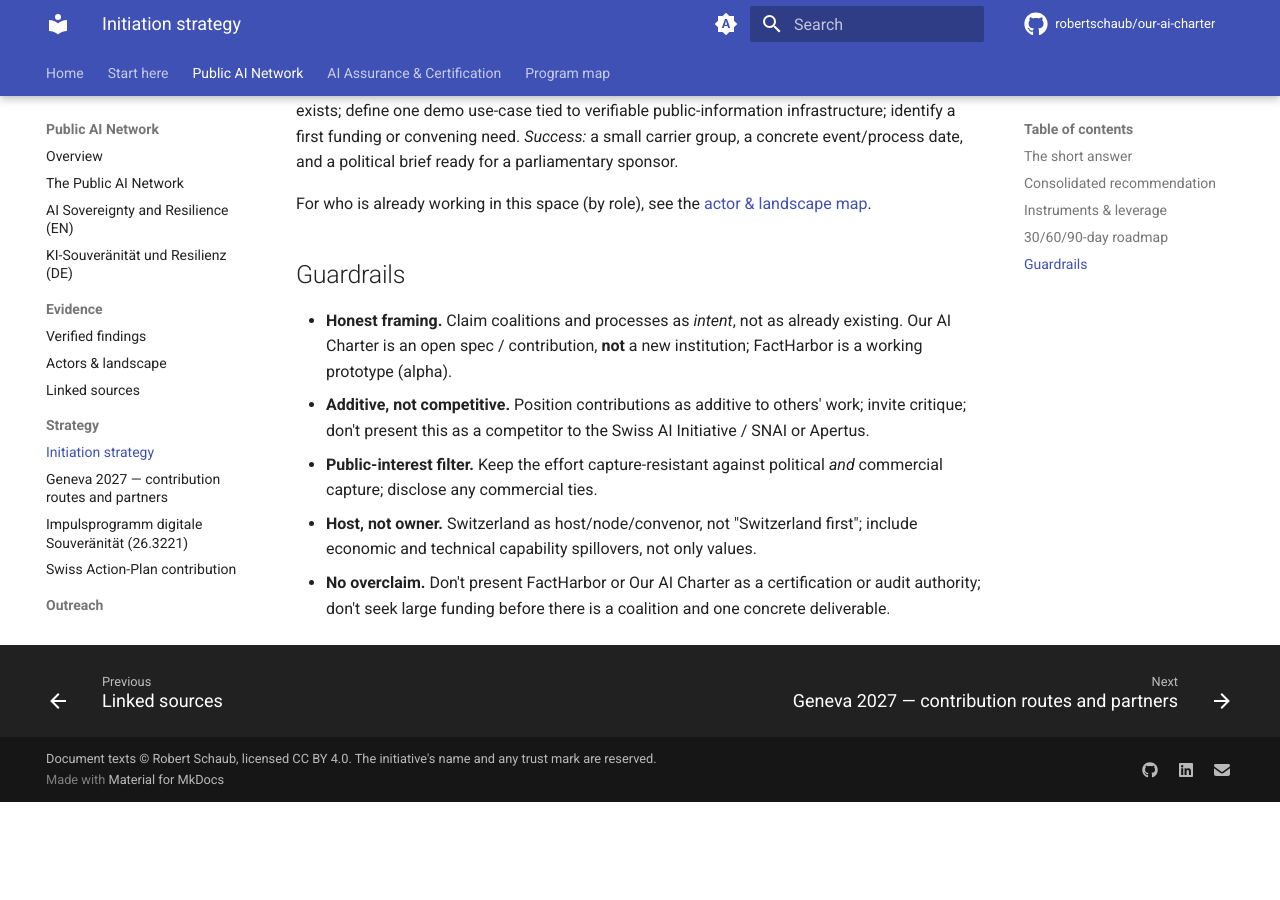
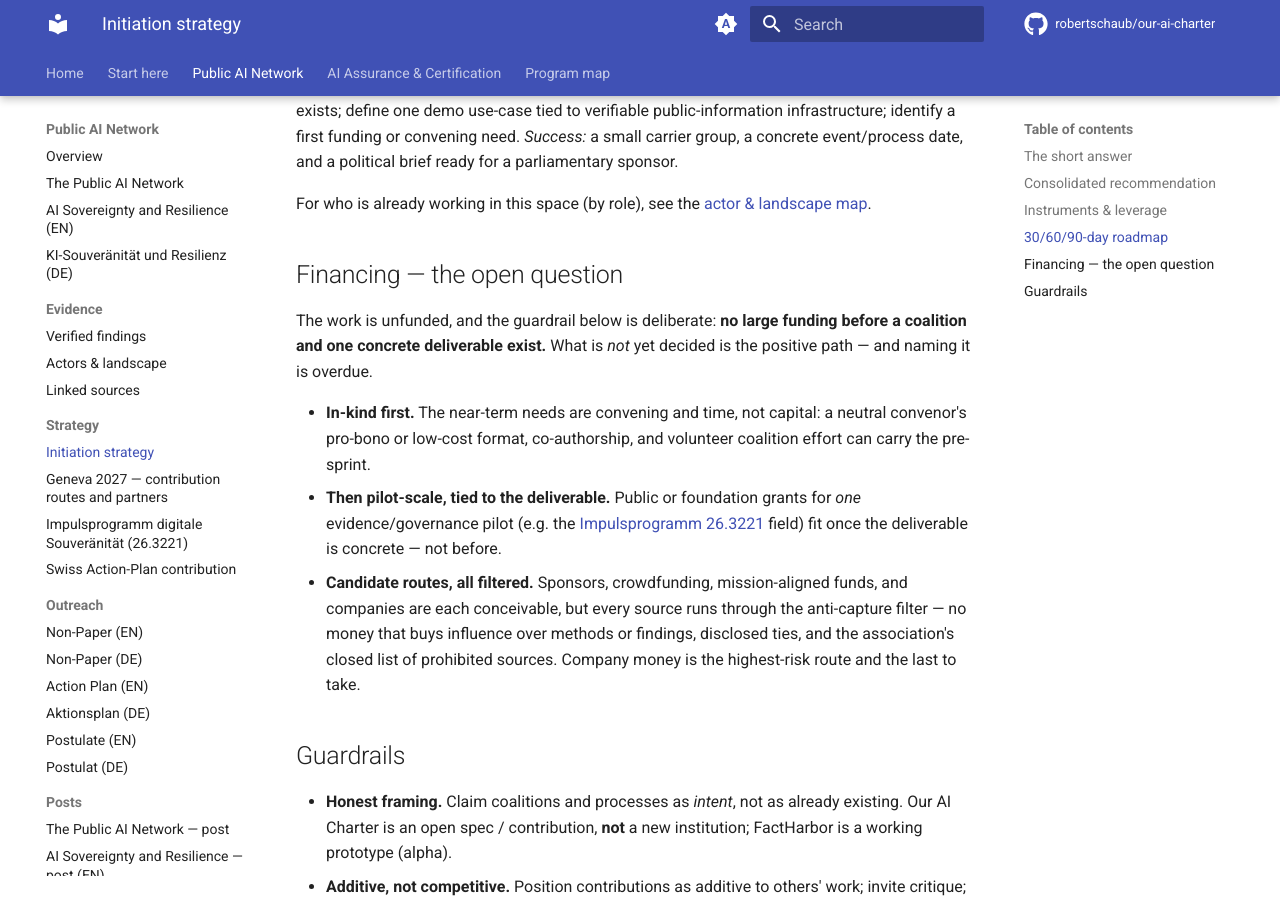
Before and after one commit to robertschaub/our-ai-charter, an MkDocs documentation site: the page built from docs/Public AI Network/Strategy/initiation-strategy.md, in a window 1280 px wide and 900 px high, scrolled down 1949 px. Built offline with MkDocs 1.6.1 and Material for MkDocs 9.7.7, drawn with Linux system fonts in a browser that asks for light colours; plug-ins that fetch from the network failed and are left out; comment, search, counter and statistics services are not loaded; before the commit the page ends 2751 px from its top, so only the background shows below that.

Commit message:
docs(public-ai): reframe economic benefit as enabling condition; add financing note
Briefing §2: frame Swiss/economic benefit as an enabling condition for the mission (not only a complementary benefit), kept subordinate to the core democracy/justice goal and still not 'Switzerland first'. Initiation strategy: add a 'Financing - the open question' section (in-kind convening first, then a pilot-scale grant tied to one deliverable, every source run through the anti-capture filter).

Co-Authored-By: Claude Opus 4.8 <noreply@anthropic.com>

```diff
--- a/docs/Public AI Network/Strategy/initiation-strategy.md
+++ b/docs/Public AI Network/Strategy/initiation-strategy.md
@@ -42,6 +42,14 @@ The leverage ranking and the parliamentary-instrument analysis (interpellation
 
 For who is already working in this space (by role), see the [actor & landscape map](../Evidence/actors-and-landscape.md).
 
+## Financing — the open question
+
+The work is unfunded, and the guardrail below is deliberate: **no large funding before a coalition and one concrete deliverable exist.** What is *not* yet decided is the positive path — and naming it is overdue.
+
+- **In-kind first.** The near-term needs are convening and time, not capital: a neutral convenor's pro-bono or low-cost format, co-authorship, and volunteer coalition effort can carry the pre-sprint.
+- **Then pilot-scale, tied to the deliverable.** Public or foundation grants for *one* evidence/governance pilot (e.g. the [Impulsprogramm 26.3221](impulsprogramm-digitale-souveraenitaet.md) field) fit once the deliverable is concrete — not before.
+- **Candidate routes, all filtered.** Sponsors, crowdfunding, mission-aligned funds, and companies are each conceivable, but every source runs through the anti-capture filter — no money that buys influence over methods or findings, disclosed ties, and the association's closed list of prohibited sources. Company money is the highest-risk route and the last to take.
+
 ## Guardrails
 
 - **Honest framing.** Claim coalitions and processes as *intent*, not as already existing. Our AI Charter is an open spec / contribution, **not** a new institution; FactHarbor is a working prototype (alpha).
```
Also changed, not shown: docs/Public AI Network/briefing.md (+1 -1 lines).
